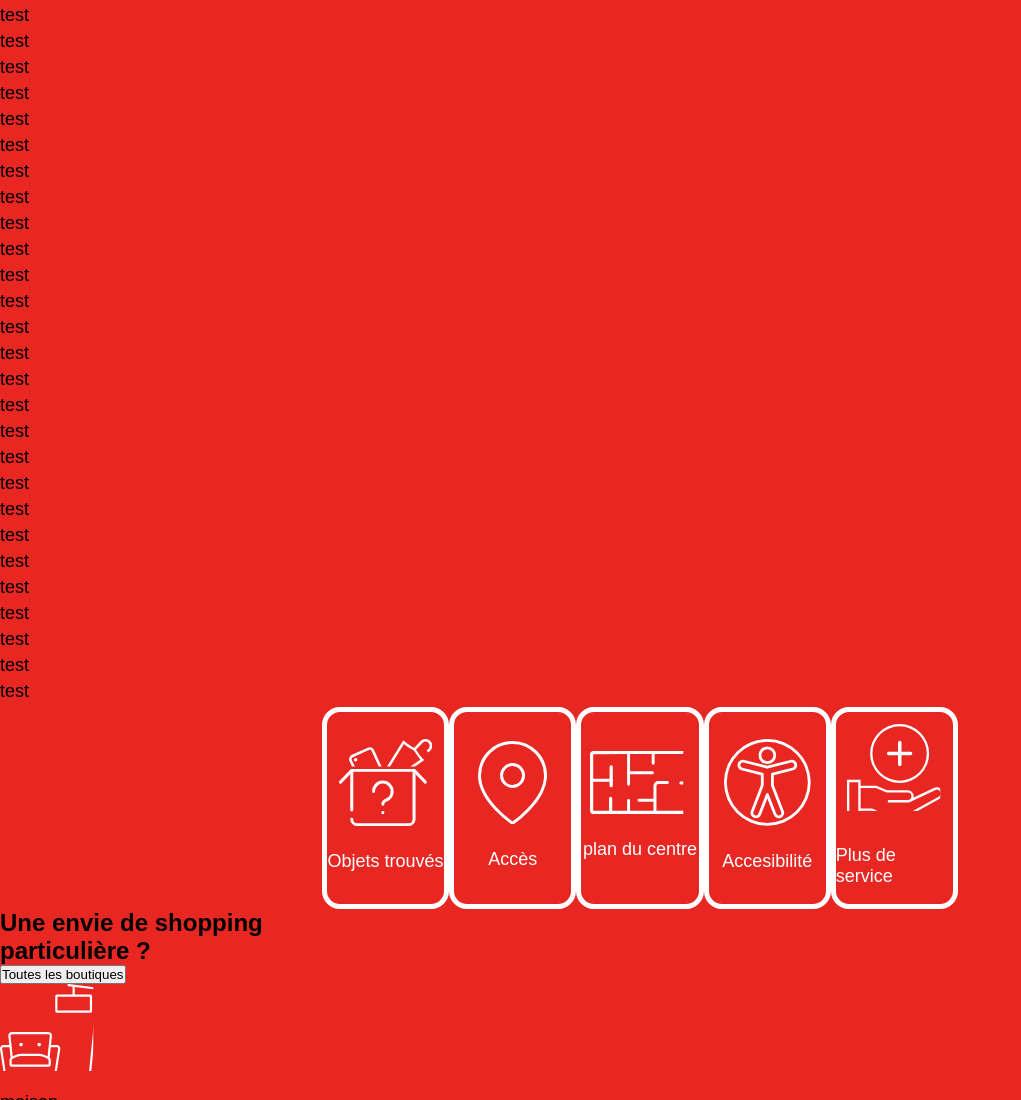
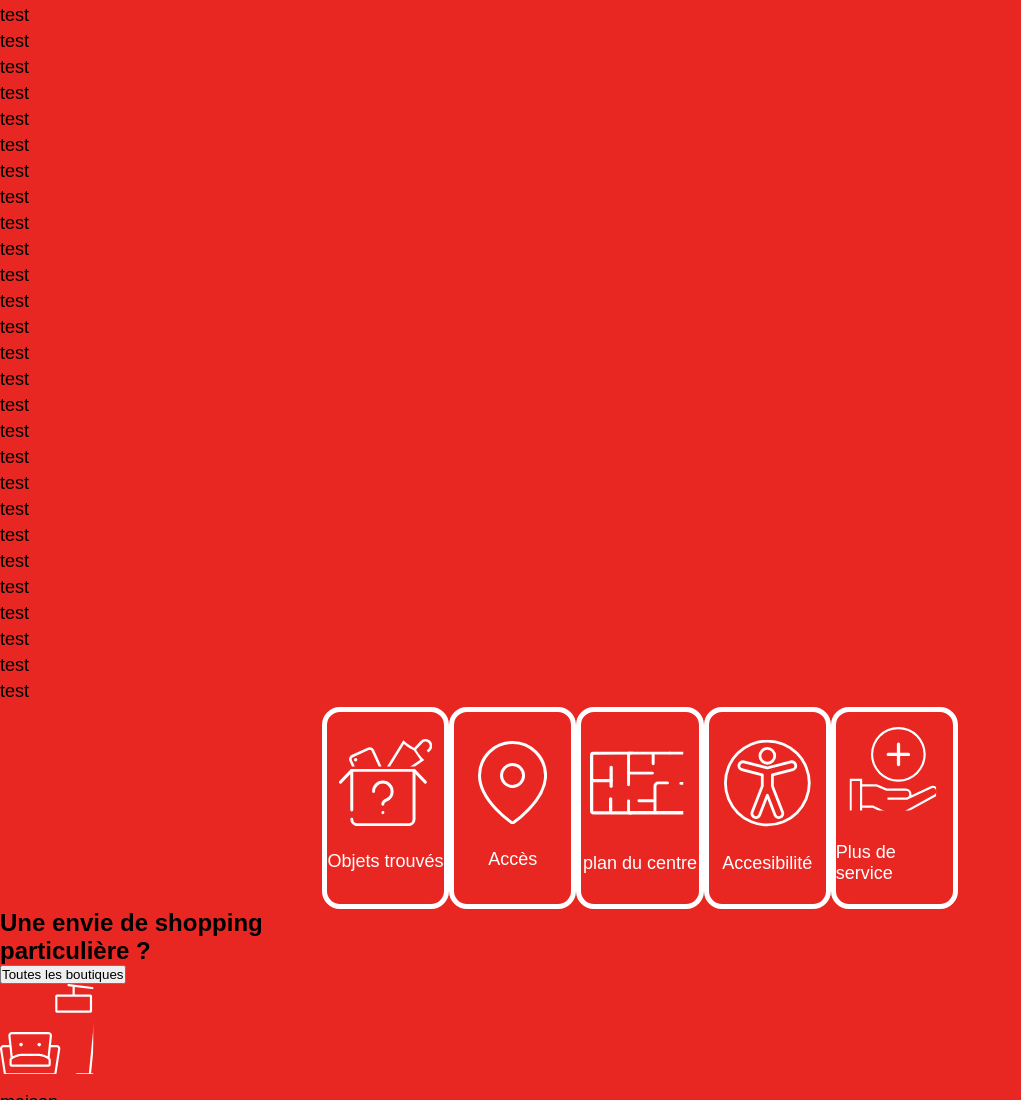
Before and after one commit to ronflaaax/Maquette_web, a plain HTML site: page index.html in a window 1280 px wide. Shown: the top 1100 px of the page, without its empty margins (0-1021 px from the left). Drawn offline with Linux system fonts and the light colour scheme.

Commit message:
premier_corp

```diff
--- a/index.html
+++ b/index.html
@@ -48,7 +48,7 @@
             <svg xmlns="http://www.w3.org/2000/svg" xmlns:xlink="http://www.w3.org/1999/xlink" width="93.252" height="87.11" viewBox="0 0 93.252 87.11">
                 <defs>
                   <clipPath id="clip-path">
-                    <rect id="Rectangle_74" data-name="Rectangle 74" width="93.252" height="87.11" transform="translate(0 0)" fill="none"/>
+                    <rect id="Rectangle_74" data-name="Rectangle 74" width="93.252" height="90" transform="translate(0 0)" fill="none"/>
                   </clipPath>
                 </defs>
                 <g id="Groupe_77" data-name="Groupe 77" transform="translate(0 0.005)">
@@ -73,7 +73,7 @@
             <svg xmlns="http://www.w3.org/2000/svg" width="69.063" height="83.744" viewBox="0 0 69.063 83.744">
                 <g id="Icon_feather-map-pin" data-name="Icon feather-map-pin" transform="translate(-3)">
                   <path id="Tracé_11" data-name="Tracé 11" d="M70.563,34.531c0,25.691-33.031,47.712-33.031,47.712S4.5,60.223,4.5,34.531a33.031,33.031,0,0,1,66.063,0Z" transform="translate(0 0)" fill="none" stroke="#fff" stroke-linecap="round" stroke-linejoin="round" stroke-width="3"/>
-                  <path id="Tracé_12" data-name="Tracé 12" d="M35.521,21.51A11.01,11.01,0,1,1,24.51,10.5a11.01,11.01,0,0,1,11.01,11.01Z" transform="translate(13.021 13.021)" fill="none" stroke="#fff" stroke-linecap="round" stroke-linejoin="round" stroke-width="3"/>
+                  <path id="Tracé_12" data-name="Tracé 12" d="M35.521,21.51A11.01,11.01,0,1,1,24.51,10.5a11.01,11.01,0,0,1,11.01,11.01Z" transform="translate(13.021 13.021)" fill="none" stroke="#fff"stroke-linecap="round" stroke-linejoin="round" stroke-width="3"/>
                 </g>
               </svg>
 
@@ -81,10 +81,10 @@
         </div>
 
         <div class = "pdc">
-			<svg xmlns="http://www.w3.org/2000/svg" xmlns:xlink="http://www.w3.org/1999/xlink" id="Groupe_79" data-name="Groupe 79" width="100.333" height="63.124" viewBox="0 0 100.333 63.124">
+			<svg xmlns="http://www.w3.org/2000/svg" xmlns:xlink="http://www.w3.org/1999/xlink" id="Groupe_79" data-name="Groupe 79" width="100.333" height="90" viewBox="0 0 100.333 63.124">
                 <defs>
                   <clipPath id="clip-path">
-                    <rect id="Rectangle_75" data-name="Rectangle 75" width="100.333" height="63.124" fill="none"/>
+                    <rect id="Rectangle_75" data-name="Rectangle 75" width="100.333" height="63" fill="none"/>
                   </clipPath>
                 </defs>
                 <g id="Groupe_78" data-name="Groupe 78" clip-path="url(#clip-path)">
@@ -106,7 +106,7 @@
         </div>
 
         <div class = "accesibilité">
-            <svg xmlns="http://www.w3.org/2000/svg" xmlns:xlink="http://www.w3.org/1999/xlink" id="Groupe_83" data-name="Groupe 83" width="86.692" height="86.692" viewBox="0 0 86.692 86.692">
+            <svg xmlns="http://www.w3.org/2000/svg" xmlns:xlink="http://www.w3.org/1999/xlink" id="Groupe_83" data-name="Groupe 83" width="86.692" height="90" viewBox="0 0 86.692 86.692">
                 <defs>
                   <clipPath id="clip-path">
                     <rect id="Rectangle_78" data-name="Rectangle 78" width="86.692" height="86.692" fill="#fff"/>
@@ -123,7 +123,7 @@
         </div>
 
         <div class = "pds">
-			<svg xmlns="http://www.w3.org/2000/svg" xmlns:xlink="http://www.w3.org/1999/xlink" width="95.834" height="96.981" viewBox="0 0 95.834 96.981">
+			<svg xmlns="http://www.w3.org/2000/svg" xmlns:xlink="http://www.w3.org/1999/xlink" width="90" height="90" viewBox="0 0 95.834 96.981">
 				<defs>
 				  <clipPath id="clip-path">
 					<rect id="Rectangle_80" data-name="Rectangle 80" width="95.834" height="96.981" transform="translate(0 0)" fill="none"/>
```
